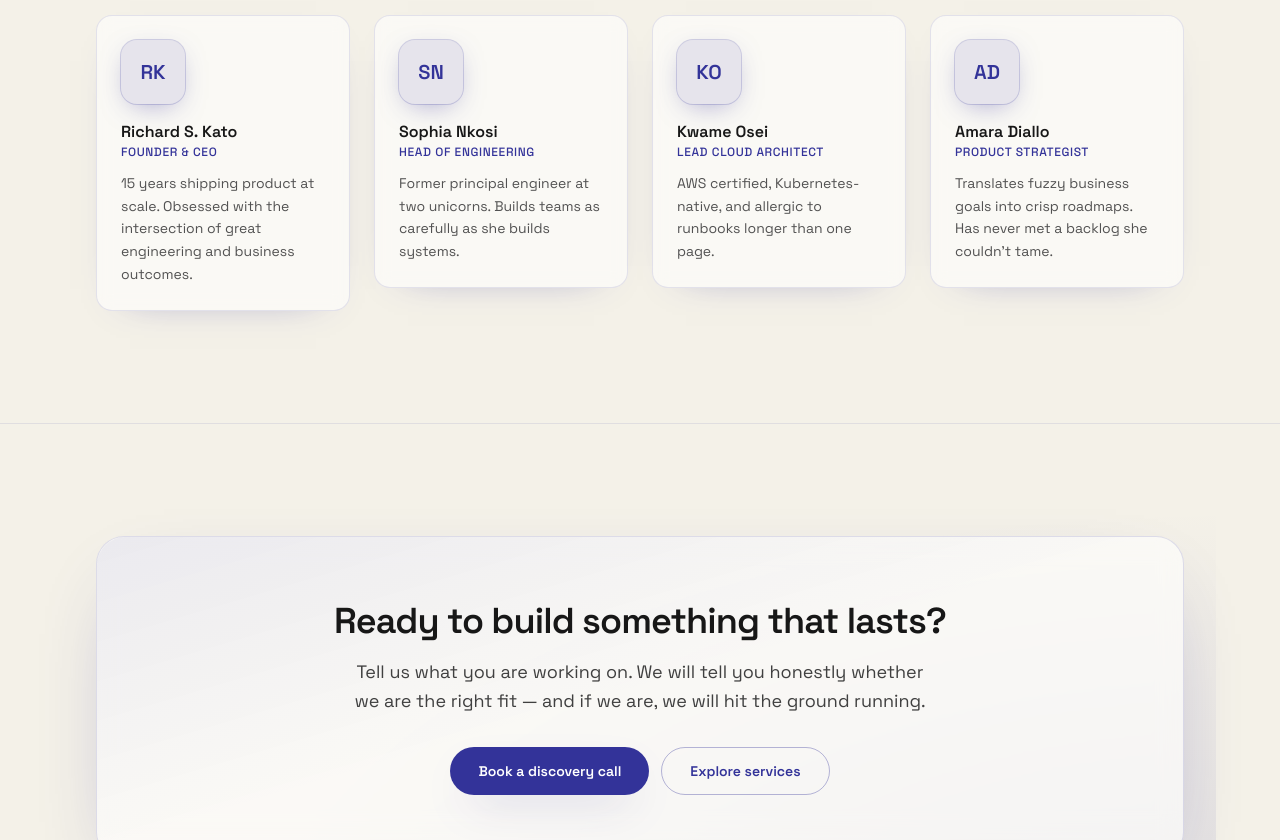
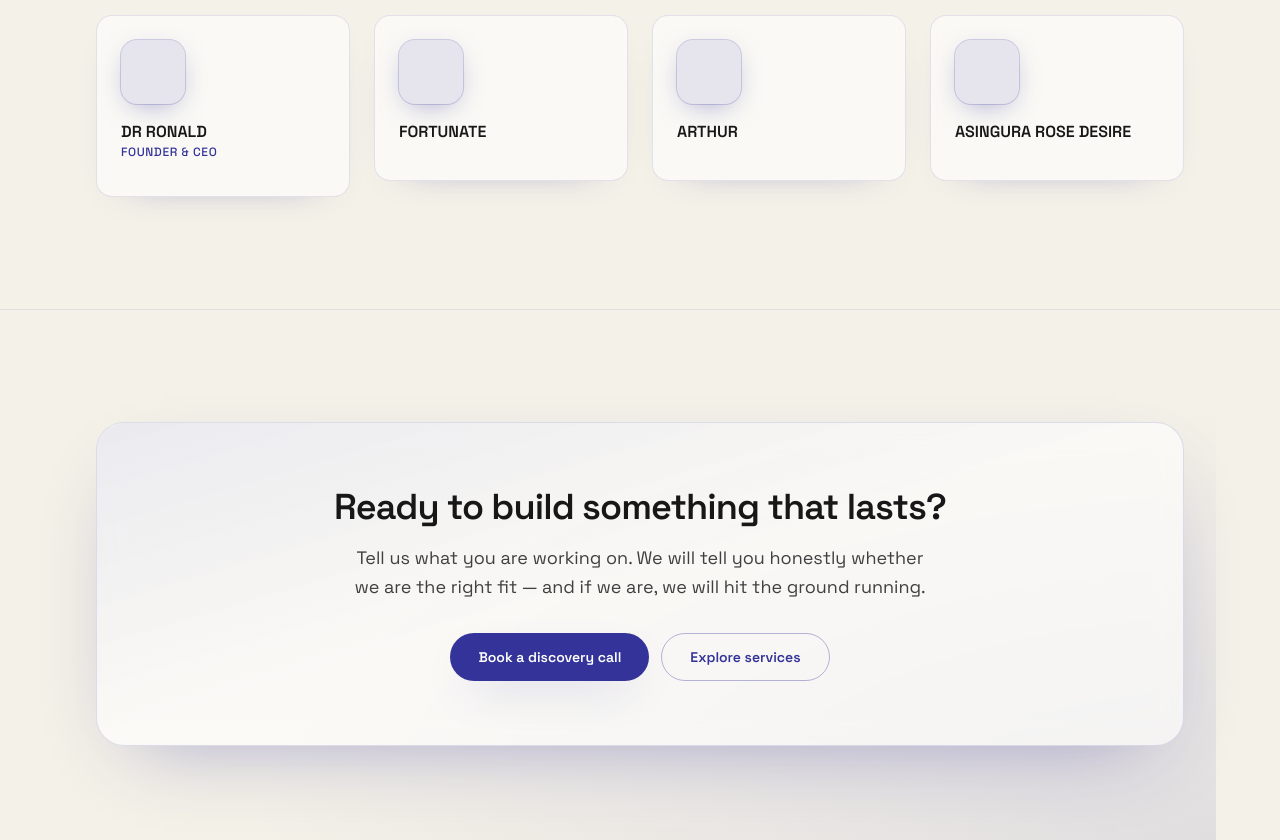
Before and after one commit to rsktechnologies/RSKCompanyWebsite, a Next.js app: page /about in a window 1280 px wide. Shown: the part 2340-3180 px from the top of the page. Built offline with nearby package versions, Linux system fonts and the light colour scheme.

Commit message:
fix: About us page

```diff
--- a/src/app/about/page.tsx
+++ b/src/app/about/page.tsx
@@ -42,28 +42,28 @@ const values = [
 
 const team = [
   {
-    name: "Richard S. Kato",
+    name: "DR RONALD",
     role: "Founder & CEO",
-    bio: "15 years shipping product at scale. Obsessed with the intersection of great engineering and business outcomes.",
-    initials: "RK",
+    bio: "",
+    initials: "",
   },
   {
-    name: "Sophia Nkosi",
-    role: "Head of Engineering",
-    bio: "Former principal engineer at two unicorns. Builds teams as carefully as she builds systems.",
-    initials: "SN",
+    name: "FORTUNATE",
+    role: "",
+    bio: "",
+    initials: "",
   },
   {
-    name: "Kwame Osei",
-    role: "Lead Cloud Architect",
-    bio: "AWS certified, Kubernetes-native, and allergic to runbooks longer than one page.",
-    initials: "KO",
+    name: "ARTHUR",
+    role: "",
+    bio: "",
+    initials: "",
   },
   {
-    name: "Amara Diallo",
-    role: "Product Strategist",
-    bio: "Translates fuzzy business goals into crisp roadmaps. Has never met a backlog she couldn't tame.",
-    initials: "AD",
+    name: "ASINGURA ROSE DESIRE",
+    role: "",
+    bio: "",
+    initials: "",
   },
 ];
 
```
